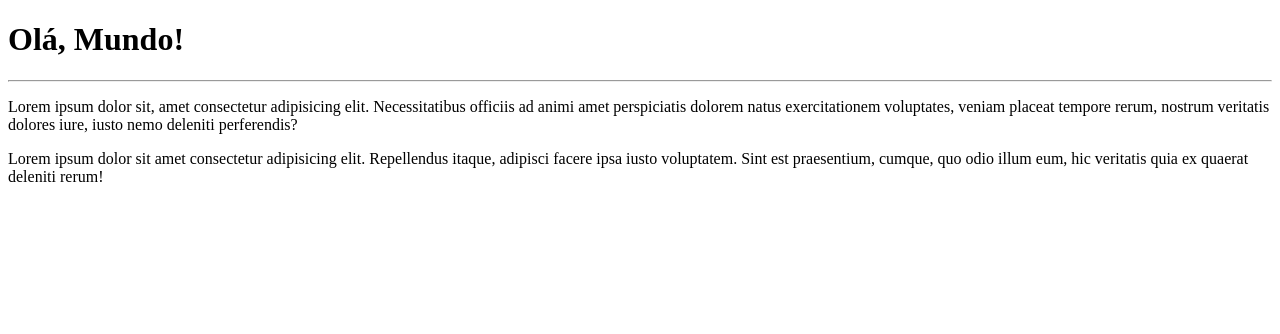
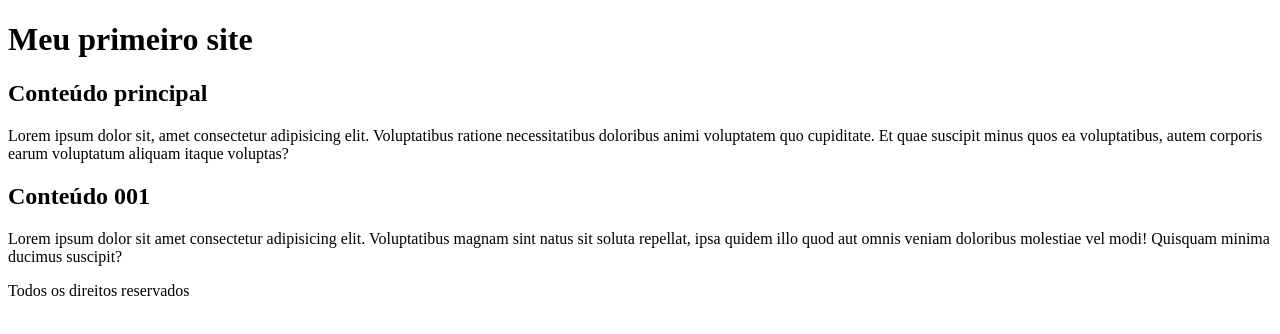
Before and after one commit to alanfoco/Ola-Mundo, a plain HTML site: page site-exemplo/index.html in a window 1280 px wide. Drawn offline with Linux system fonts and the light colour scheme.

Commit message:
Update index.html

```diff
--- a/site-exemplo/index.html
+++ b/site-exemplo/index.html
@@ -4,12 +4,22 @@
     <meta charset="UTF-8">
     <meta http-equiv="X-UA-Compatible" content="IE=edge">
     <meta name="viewport" content="width=device-width, initial-scale=1.0">
-    <title>Meu primeiro site em repositório</title>
+    <title>Meu Site</title>
 </head>
 <body>
-    <h1>Olá, Mundo!</h1>
-    <hr>
-    <p>Lorem ipsum dolor sit, amet consectetur adipisicing elit. Necessitatibus officiis ad animi amet perspiciatis dolorem natus exercitationem voluptates, veniam placeat tempore rerum, nostrum veritatis dolores iure, iusto nemo deleniti perferendis?</p>
-    <p>Lorem ipsum dolor sit amet consectetur adipisicing elit. Repellendus itaque, adipisci facere ipsa iusto voluptatem. Sint est praesentium, cumque, quo odio illum eum, hic veritatis quia ex quaerat deleniti rerum!</p>
+    <header>
+        <h1>Meu primeiro site</h1>
+    </header>
+    <main>
+        <h2>Conteúdo principal</h2>
+        <p>Lorem ipsum dolor sit, amet consectetur adipisicing elit. Voluptatibus ratione necessitatibus doloribus animi voluptatem quo cupiditate. Et quae suscipit minus quos ea voluptatibus, autem corporis earum voluptatum aliquam itaque voluptas?</p>
+    </main>
+    <article>
+        <h2>Conteúdo 001</h2>
+        <p>Lorem ipsum dolor sit amet consectetur adipisicing elit. Voluptatibus magnam sint natus sit soluta repellat, ipsa quidem illo quod aut omnis veniam doloribus molestiae vel modi! Quisquam minima ducimus suscipit?</p>
+    </article>
+    <footer>
+        Todos os direitos reservados
+    </footer>
 </body>
 </html>
```
